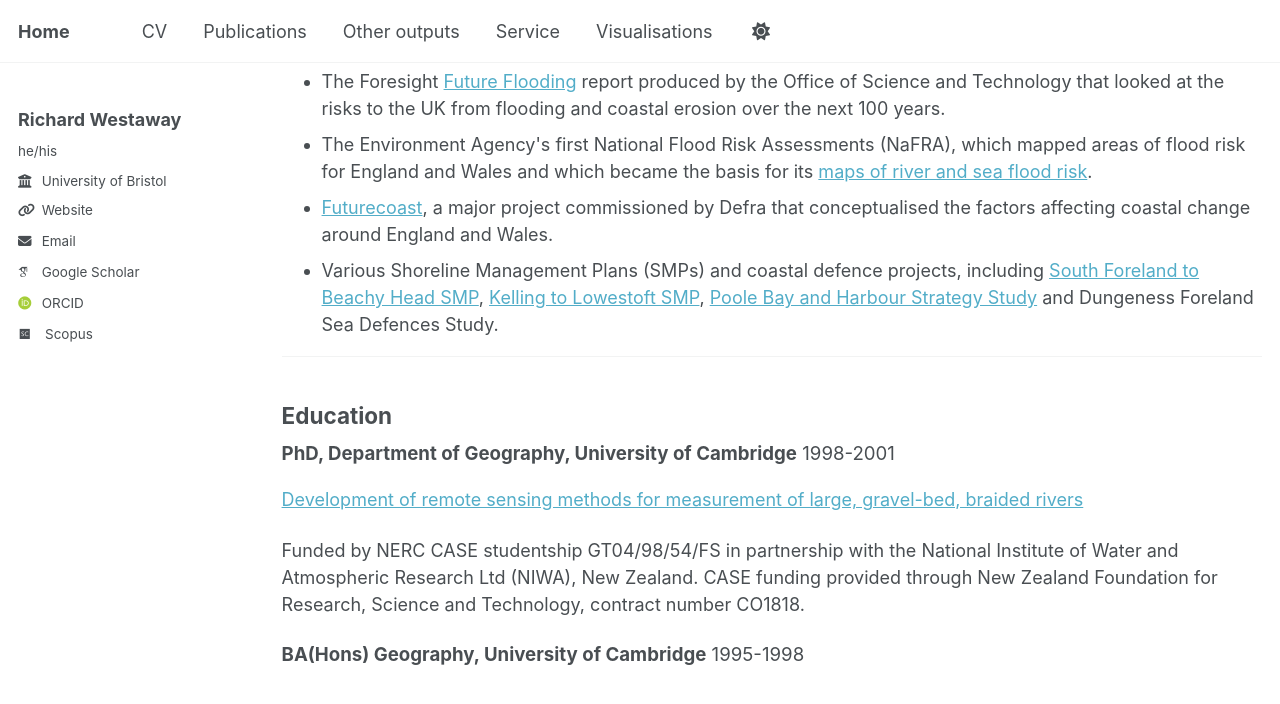
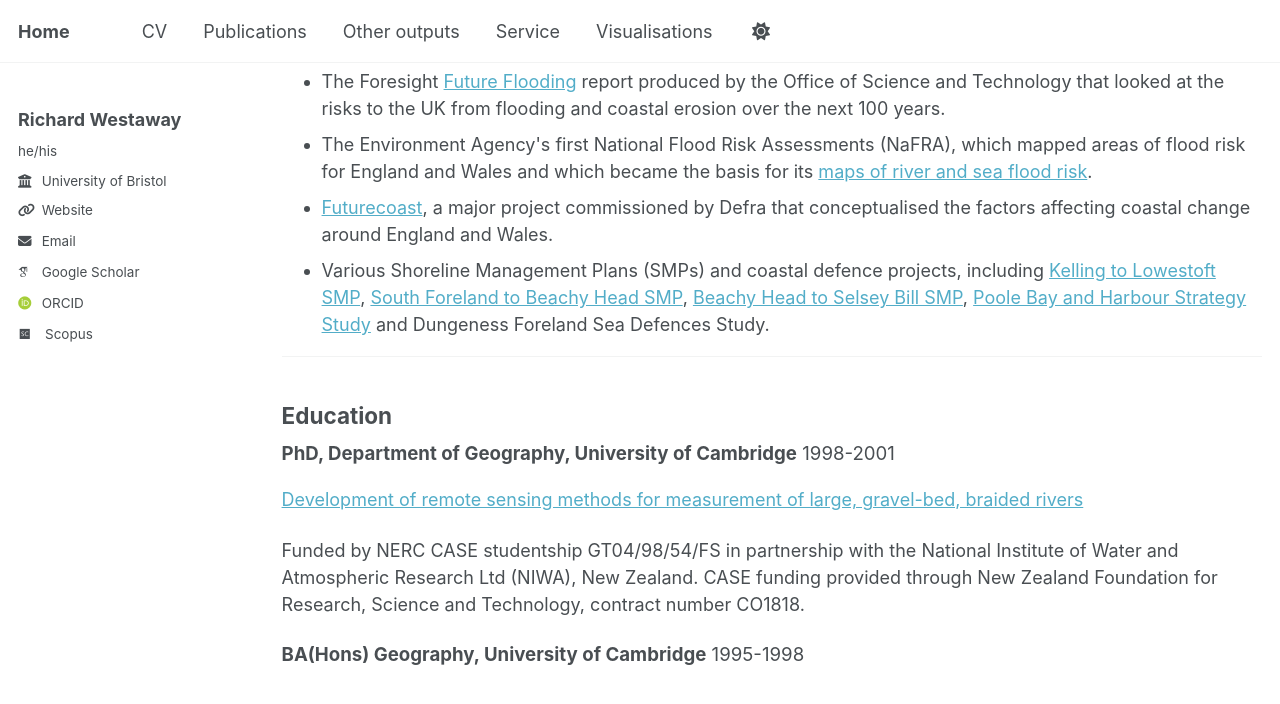
Before and after one commit to richardwestaway/richardwestaway.github.io, a Jekyll site: the page built from _pages/cv.html, in a window 1280 px wide and 900 px high, scrolled down 2727 px. Shown: the top 704 px of the window. Built offline with Jekyll 4.4.1, drawn with Linux system fonts in a browser that asks for light colours; some web fonts are replaced.

Commit message:
Update cv.html

```diff
--- a/_pages/cv.html
+++ b/_pages/cv.html
@@ -82,7 +82,7 @@ redirect_from:
 
 <li><a href="http://www.coastalwiki.org/wiki/FUTURECOAST_project,_UK" target="_blank" rel="noopener">Futurecoast</a>, a major project commissioned by Defra that conceptualised the factors affecting coastal change around England and Wales.</li>
 
-<li>Various Shoreline Management Plans (SMPs) and coastal defence projects, including <a href="https://environment.data.gov.uk/shoreline-planning/documents/SMP11%2FAppendix%20A-%20SMP%20Development.pdf#page=8" target="_blank" rel="noopener">South Foreland to Beachy Head SMP</a>, <a href="https://web.archive.org/web/20061222135406/http://www.northnorfolk.org/acag/documents_2006/SMP_Final_Appendix_A.pdf#page=5" target="_blank" rel="noopener">Kelling to Lowestoft SMP</a>, <a href="https://web.archive.org/web/20061214203347/http://www.northnorfolk.org/acag/default_smp.asp" target="_blank" rel="noopener">Poole Bay and Harbour Strategy Study</a> and Dungeness Foreland Sea Defences Study.</li>
+<li>Various Shoreline Management Plans (SMPs) and coastal defence projects, including <a href="https://web.archive.org/web/20061222135406/http://www.northnorfolk.org/acag/documents_2006/SMP_Final_Appendix_A.pdf#page=5" target="_blank" rel="noopener">Kelling to Lowestoft SMP</a>, <a href="https://environment.data.gov.uk/shoreline-planning/documents/SMP11%2FAppendix%20A-%20SMP%20Development.pdf#page=8" target="_blank" rel="noopener">South Foreland to Beachy Head SMP</a>, <a href="https://environment.data.gov.uk/shoreline-planning/documents/SMP12%2FAppendix%20A_SMP%20Development.PDF#page=5" target="_blank" rel="noopener">Beachy Head to Selsey Bill SMP</a>, <a href="https://web.archive.org/web/20061214203347/http://www.northnorfolk.org/acag/default_smp.asp" target="_blank" rel="noopener">Poole Bay and Harbour Strategy Study</a> and Dungeness Foreland Sea Defences Study.</li>
 </ul>
 <hr />
 
```
